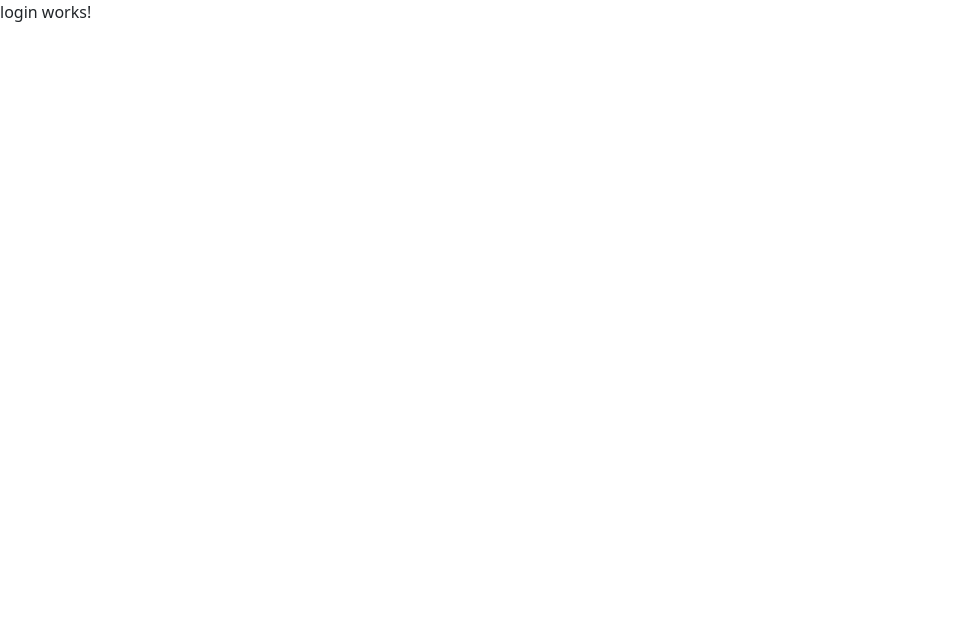
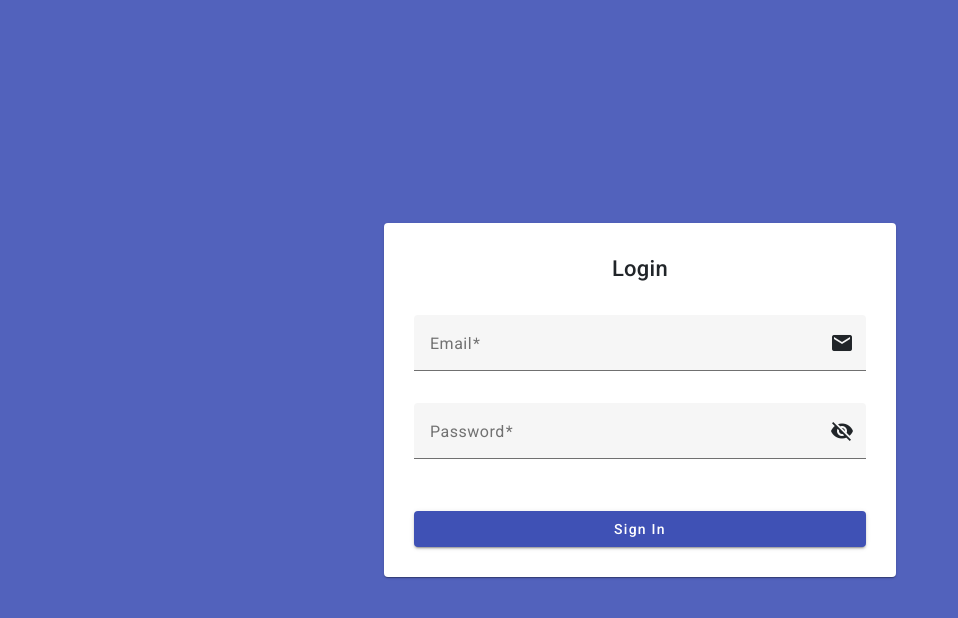
Before and after one commit to EU-BEGP/qip-ai-evaluator, an Angular app in the folder evaluator_ui/: page /login in a window 1280 px wide. Shown: the top 618 px of the page, without its empty margins (0-958 px from the left). Built offline with nearby package versions, Linux system fonts and the light colour scheme.

Commit message:
Add credentials verification

```diff
--- a/evaluator_ui/package.json
+++ b/evaluator_ui/package.json
@@ -21,10 +21,13 @@
   },
   "private": true,
   "dependencies": {
+    "@angular/animations": "^20.3.9",
+    "@angular/cdk": "^20.2.11",
     "@angular/common": "^20.1.0",
     "@angular/compiler": "^20.1.0",
     "@angular/core": "^20.1.0",
     "@angular/forms": "^20.1.0",
+    "@angular/material": "^20.2.11",
     "@angular/platform-browser": "^20.1.0",
     "@angular/platform-server": "^20.1.0",
     "@angular/router": "^20.1.0",
@@ -32,6 +35,7 @@
     "@popperjs/core": "^2.11.8",
     "bootstrap": "^5.3.8",
     "express": "^5.1.0",
+    "ngx-toastr": "^19.1.0",
     "rxjs": "~7.8.0",
     "tslib": "^2.3.0",
     "zone.js": "~0.15.0"
--- a/evaluator_ui/src/app/app.config.ts
+++ b/evaluator_ui/src/app/app.config.ts
@@ -1,13 +1,23 @@
 import { ApplicationConfig, provideBrowserGlobalErrorListeners, provideZoneChangeDetection } from '@angular/core';
 import { provideRouter } from '@angular/router';
-
+import { provideHttpClient } from '@angular/common/http';
 import { routes } from './app.routes';
 import { provideClientHydration, withEventReplay } from '@angular/platform-browser';
+import { provideToastr } from 'ngx-toastr';
+import { provideAnimations } from '@angular/platform-browser/animations';
 
 export const appConfig: ApplicationConfig = {
   providers: [
     provideBrowserGlobalErrorListeners(),
     provideZoneChangeDetection({ eventCoalescing: true }),
-    provideRouter(routes), provideClientHydration(withEventReplay())
+    provideRouter(routes),
+    provideClientHydration(withEventReplay()),
+    provideHttpClient(),
+    provideAnimations(),
+    provideToastr({
+      timeOut: 3000,
+      positionClass: 'toast-top-right',
+      preventDuplicates: true
+    })
   ]
 };
--- /dev/null
+++ b/evaluator_ui/src/app/config.json
@@ -0,0 +1,9 @@
+{
+  "version": "1.8.0",
+  "api": {
+    "baseUrl": "https://eubbc-digital.upb.edu/booking/api/",
+    "users": {
+      "login": "users/token/"
+    }
+  }
+}
--- /dev/null
+++ b/evaluator_ui/src/app/interfaces/user.ts
@@ -0,0 +1,4 @@
+export interface AccountCredentials {
+  email: string;
+  password: string;
+}
--- a/evaluator_ui/src/app/pages/login/login.css
+++ b/evaluator_ui/src/app/pages/login/login.css
@@ -0,0 +1,15 @@
+.main-container {
+  width: 100%;
+  min-height: 100%;
+  height: auto;
+  background-color: #5262BC;
+  display: flex;
+  justify-content: center;
+  align-items: center;
+}
+
+.card {
+  width: 40%;
+  max-height: 80vh;
+  overflow-y: auto;
+}
--- a/evaluator_ui/src/app/pages/login/login.html
+++ b/evaluator_ui/src/app/pages/login/login.html
@@ -1 +1,31 @@
-<p>login works!</p>
+<div class="main-container">
+    <mat-card class="card">
+        <mat-card-title class="title">Login</mat-card-title>
+        <form [formGroup]="loginForm" (ngSubmit)="onSubmit()">
+            <mat-form-field class="input-field">
+                <mat-label>Email</mat-label>
+                <input matInput placeholder="user@gmail.com" formControlName="email" />
+                <mat-icon matSuffix>email</mat-icon>
+                <mat-error *ngIf="emailControl.invalid">
+                {{ getEmailErrorMessage() }}
+                </mat-error>
+            </mat-form-field>
+
+            <mat-form-field class="input-field">
+                <mat-label>Password</mat-label>
+                <input matInput [type]="hide ? 'password' : 'text'" formControlName="password" autocomplete="on" />
+                <button mat-icon-button matSuffix type="button" (click)="hide = !hide" [attr.aria-label]="'Hide password'"
+                [attr.aria-pressed]="hide" tabindex="-1">
+                <mat-icon>{{ hide ? "visibility_off" : "visibility" }}</mat-icon>
+                </button>
+                <mat-error *ngIf="passwordControl.invalid">
+                {{ getPasswordErrorMessage() }}
+                </mat-error>
+            </mat-form-field>
+
+            <button class="access-button" type="submit" mat-raised-button color="primary">
+                Sign In
+            </button>
+        </form>
+    </mat-card>
+</div>
--- a/evaluator_ui/src/app/pages/login/login.ts
+++ b/evaluator_ui/src/app/pages/login/login.ts
@@ -1,11 +1,109 @@
 import { Component } from '@angular/core';
+import { FormGroup, FormControl, ReactiveFormsModule } from '@angular/forms';
+import { MatFormFieldModule } from '@angular/material/form-field';
+import { MatInputModule } from '@angular/material/input';
+import { MatIconModule } from '@angular/material/icon';
+import { MatButtonModule } from '@angular/material/button';
+import { MatCardModule } from '@angular/material/card';
+import { MatCardTitle } from '@angular/material/card';
+import { Validators } from '@angular/forms';
+import { Router } from '@angular/router';
+import { CommonModule } from '@angular/common';
+import { AuthService } from '../../services/auth-service';
+import { AccountCredentials } from '../../interfaces/user';
+import { ToastrService } from 'ngx-toastr';
 
 @Component({
   selector: 'app-login',
-  imports: [],
+  imports: [
+    CommonModule,
+    ReactiveFormsModule,
+    MatCardModule,
+    MatCardTitle,
+    MatFormFieldModule,
+    MatInputModule,
+    MatIconModule,
+    MatButtonModule
+  ],
+  providers: [ToastrService],
   templateUrl: './login.html',
   styleUrl: './login.css',
+  standalone: true
 })
 export class LoginComponent {
+  hide: boolean = true;
 
+  loginForm = new FormGroup({
+    email: new FormControl('', [Validators.required, Validators.email]),
+    password: new FormControl('', [
+      Validators.required,
+      Validators.minLength(8),
+    ]),
+  });
+
+  constructor(
+    private authService: AuthService,
+    private toastr: ToastrService,
+    private router: Router
+  ) { }
+
+  ngOnInit(): void {
+    if (typeof window !== 'undefined') {
+      localStorage.removeItem('token');
+    }
+  }
+
+  get emailControl() {
+    return this.loginForm.controls['email'];
+  }
+
+  get passwordControl() {
+    return this.loginForm.controls['password'];
+  }
+
+  onSubmit(): void {
+    if (this.loginForm.valid) {
+      const account: AccountCredentials = {
+        email: this.emailControl.value!,
+        password: this.passwordControl.value!,
+      };
+      this.authService.login(account).subscribe((response) => {
+        if (response != undefined) {
+          this.checkReturnUrl();
+        }
+      });
+    } else {
+      this.toastr.error(
+        'Please, complete correctly the information.',
+        'Invalid action'
+      );
+    }
+  }
+
+  getEmailErrorMessage(): string {
+    if (this.emailControl.hasError('required'))
+      return 'You must enter an email.';
+
+    return this.emailControl.hasError('email') ? 'Not a valid email.' : '';
+  }
+
+  getPasswordErrorMessage(): string {
+    if (this.passwordControl.hasError('required')) {
+      return 'You must enter a password.';
+    }
+
+    return this.passwordControl.hasError('minlength')
+      ? 'Password must have at least 8 characters.'
+      : '';
+  }
+
+  checkReturnUrl() {
+    let params = new URLSearchParams(document.location.search);
+    let returnUrl = params.get('return-url');
+
+    if (returnUrl) this.router.navigateByUrl(returnUrl);
+    else {
+      this.router.navigateByUrl('evaluation');
+    }
+  }
 }
--- /dev/null
+++ b/evaluator_ui/src/app/services/auth-service.ts
@@ -0,0 +1,45 @@
+import { HttpClient, HttpHeaders } from '@angular/common/http';
+import { Injectable } from '@angular/core';
+import { AccountCredentials } from '../interfaces/user';
+import { catchError, Observable, tap } from 'rxjs';
+import { ToastrService } from 'ngx-toastr';
+import config from '../config.json';
+
+@Injectable({
+  providedIn: 'root',
+})
+export class AuthService {
+  private httpOptions = <any>{};
+
+  constructor(
+    private http: HttpClient,
+    private toastr: ToastrService,
+  ) {
+    this.httpOptions = {
+      headers: new HttpHeaders({
+        'Content-Type': 'application/json',
+      }),
+      observe: 'response' as 'response',
+    };
+  }
+
+  login(account: AccountCredentials): Observable<any> {
+    const URL = `${config.api.baseUrl}${config.api.users.login}`;
+    return this.http
+      .post(URL, account, this.httpOptions)
+      .pipe(
+        tap((response: any) => {
+          const token = response.body.token;
+          localStorage.setItem('token', token);
+          this.toastr.success(`Welcome ${account.email}`);
+        }),
+        catchError((err) => {
+          this.toastr.error(
+            'Please make sure the credentials are correct.',
+            'Wrong credentials'
+          );
+          throw err;
+        })
+      );
+  }
+}
--- a/evaluator_ui/src/index.html
+++ b/evaluator_ui/src/index.html
@@ -6,6 +6,8 @@
   <base href="/">
   <meta name="viewport" content="width=device-width, initial-scale=1">
   <link rel="icon" type="image/x-icon" href="favicon.ico">
+  <link href="https://fonts.googleapis.com/css2?family=Roboto:wght@300;400;500&display=swap" rel="stylesheet">
+  <link href="https://fonts.googleapis.com/icon?family=Material+Icons" rel="stylesheet">
 </head>
 <body>
   <app-root></app-root>
--- a/evaluator_ui/src/styles.css
+++ b/evaluator_ui/src/styles.css
@@ -1 +1,100 @@
 @import 'bootstrap/dist/css/bootstrap.min.css';
+@import '@angular/material/prebuilt-themes/indigo-pink.css';
+@import 'ngx-toastr/toastr';
+
+html,
+body {
+  height: 100%;
+}
+
+body {
+  margin: 0;
+  font-family: Roboto, "Helvetica Neue", sans-serif;
+}
+
+* {
+  box-sizing: border-box;
+}
+
+.card {
+    background-color: white;
+}
+
+.column {
+  float: left;
+  width: 50%;
+}
+
+.cols-3 {
+  float: left;
+  width: 33%;
+}
+
+.cols-4 {
+  float: left;
+  width: 25%;
+}
+
+.cols-5 {
+  float: left;
+  width: 20%;
+}
+
+.row:after {
+  content: "";
+  display: table;
+  clear: both;
+}
+
+.spacer {
+  flex: 1 1 auto;
+}
+
+.toast-container .ngx-toastr {
+  box-shadow: 0 0 12px #3b3b3b !important;
+}
+
+.container {
+  padding: 70px;
+}
+
+/* ---------------- Form styles ---------------- */
+form {
+  padding: 30px;
+}
+
+.input-field {
+  width: 100%;
+  margin-bottom: 10px;
+
+}
+
+input[type="password"]::-ms-reveal,
+input[type="password"]::-ms-clear {
+  display: none;
+}
+
+.access-button {
+  margin-top: 20px;
+  width: 100%;
+}
+
+.center {
+  margin: 0 auto;
+  display: block;
+}
+
+.text-center {
+  text-align: center;
+}
+
+.title {
+  text-align: center;
+  font-weight: bold;
+  font-size: 22px !important;
+  padding-top: 30px;
+}
+
+.mat-mdc-form-field-error-wrapper {
+  padding: 0px !important;
+}
```
Also changed, not shown: 2 other files (tests, documents, lock files or other folders).
